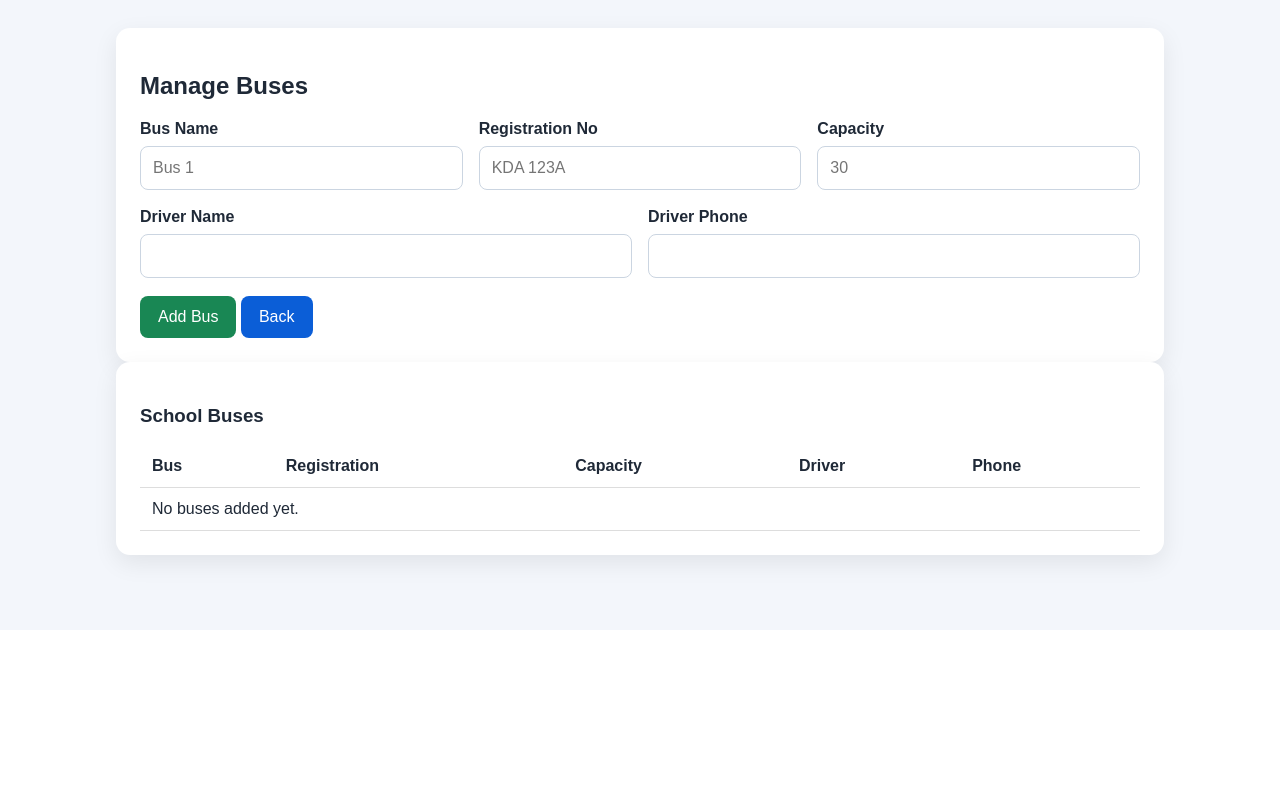
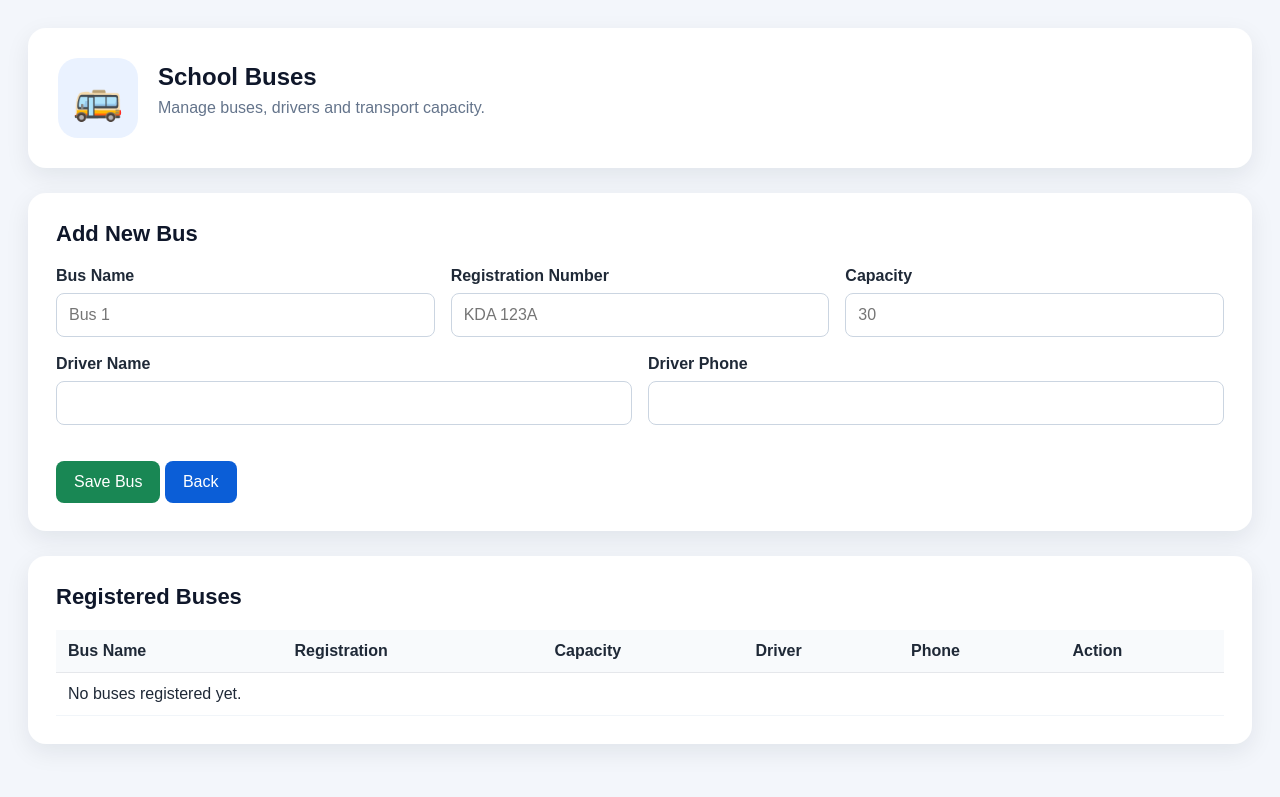
Before and after one commit to qaswar114/umar-faruq-school-system, a Flask app: page /transport_buses in a window 1280 px wide. Shown: the part 170-967 px from the top of the page. Before the commit the page ends 753 px from the top, so only its background shows below. Run offline with Flask 3, Linux system fonts and the light colour scheme; the visitor is signed in with stand-in values (Sample User, id 1).

Commit message:
Update transport_buses.html

```diff
--- a/templates/transport_buses.html
+++ b/templates/transport_buses.html
@@ -1,10 +1,109 @@
 {% extends "base.html" %}
 {% block content %}
 
-<div class="panel">
-    <h2>Manage Buses</h2>
+<style>
+.bus-hero{
+    background:white;
+    border-radius:18px;
+    padding:30px;
+    display:flex;
+    align-items:center;
+    gap:20px;
+    box-shadow:0 8px 25px rgba(15,23,42,0.08);
+    margin-bottom:25px;
+}
+
+.bus-icon{
+    width:80px;
+    height:80px;
+    border-radius:20px;
+    background:#eaf2ff;
+    display:flex;
+    align-items:center;
+    justify-content:center;
+    font-size:42px;
+}
+
+.bus-hero h2{
+    margin:0;
+    color:#0f172a;
+}
+
+.bus-hero p{
+    margin-top:8px;
+    color:#64748b;
+}
+
+.form-panel,
+.table-panel{
+    background:white;
+    border-radius:18px;
+    padding:28px;
+    box-shadow:0 8px 25px rgba(15,23,42,0.08);
+    margin-bottom:25px;
+}
+
+.form-title{
+    font-size:22px;
+    font-weight:bold;
+    margin-bottom:20px;
+    color:#0f172a;
+}
+
+.action-delete{
+    color:#dc2626;
+    text-decoration:none;
+    font-weight:bold;
+}
+
+.action-delete:hover{
+    text-decoration:underline;
+}
+
+.bus-table{
+    width:100%;
+    border-collapse:collapse;
+}
+
+.bus-table th{
+    background:#f8fafc;
+    padding:12px;
+    border-bottom:1px solid #e5e7eb;
+    text-align:left;
+}
+
+.bus-table td{
+    padding:12px;
+    border-bottom:1px solid #f1f5f9;
+}
+
+.capacity-badge{
+    background:#ecfdf5;
+    color:#059669;
+    padding:5px 10px;
+    border-radius:999px;
+    font-size:12px;
+    font-weight:bold;
+}
+</style>
+
+<div class="bus-hero">
+    <div class="bus-icon">🚌</div>
+
+    <div>
+        <h2>School Buses</h2>
+        <p>Manage buses, drivers and transport capacity.</p>
+    </div>
+</div>
+
+<div class="form-panel">
+
+    <div class="form-title">
+        Add New Bus
+    </div>
 
     <form method="post">
+
         <div class="three">
             <div>
                 <label>Bus Name</label>
@@ -12,7 +111,7 @@
             </div>
 
             <div>
-                <label>Registration No</label>
+                <label>Registration Number</label>
                 <input name="registration_no" required placeholder="KDA 123A">
             </div>
 
@@ -34,37 +133,76 @@
             </div>
         </div>
 
-        <button class="btn green">Add Bus</button>
-        <a class="btn" href="{{ url_for('transport') }}">Back</a>
+        <br>
+
+        <button class="btn green">
+            Save Bus
+        </button>
+
+        <a class="btn" href="{{ url_for('transport') }}">
+            Back
+        </a>
+
     </form>
+
 </div>
 
-<div class="panel">
-    <h3>School Buses</h3>
+<div class="table-panel">
 
-    <table>
+    <div class="form-title">
+        Registered Buses
+    </div>
+
+    <table class="bus-table">
+
         <tr>
-            <th>Bus</th>
+            <th>Bus Name</th>
             <th>Registration</th>
             <th>Capacity</th>
             <th>Driver</th>
             <th>Phone</th>
+            <th>Action</th>
         </tr>
 
         {% for b in buses %}
         <tr>
+
             <td>{{ b.bus_name }}</td>
+
             <td>{{ b.registration_no }}</td>
-            <td>{{ b.capacity }}</td>
+
+            <td>
+                <span class="capacity-badge">
+                    {{ b.capacity }} Seats
+                </span>
+            </td>
+
             <td>{{ b.driver_name }}</td>
+
             <td>{{ b.driver_phone }}</td>
+
+            <td>
+                <a class="action-delete"
+                   href="{{ url_for('delete_bus', bus_id=b.id) }}"
+                   onclick="return confirm('Delete this bus?')">
+                    Delete
+                </a>
+            </td>
+
         </tr>
+
         {% else %}
+
         <tr>
-            <td colspan="5">No buses added yet.</td>
+            <td colspan="6">
+                No buses registered yet.
+            </td>
         </tr>
+
         {% endfor %}
+
     </table>
+
 </div>
 
 {% endblock %}
```
